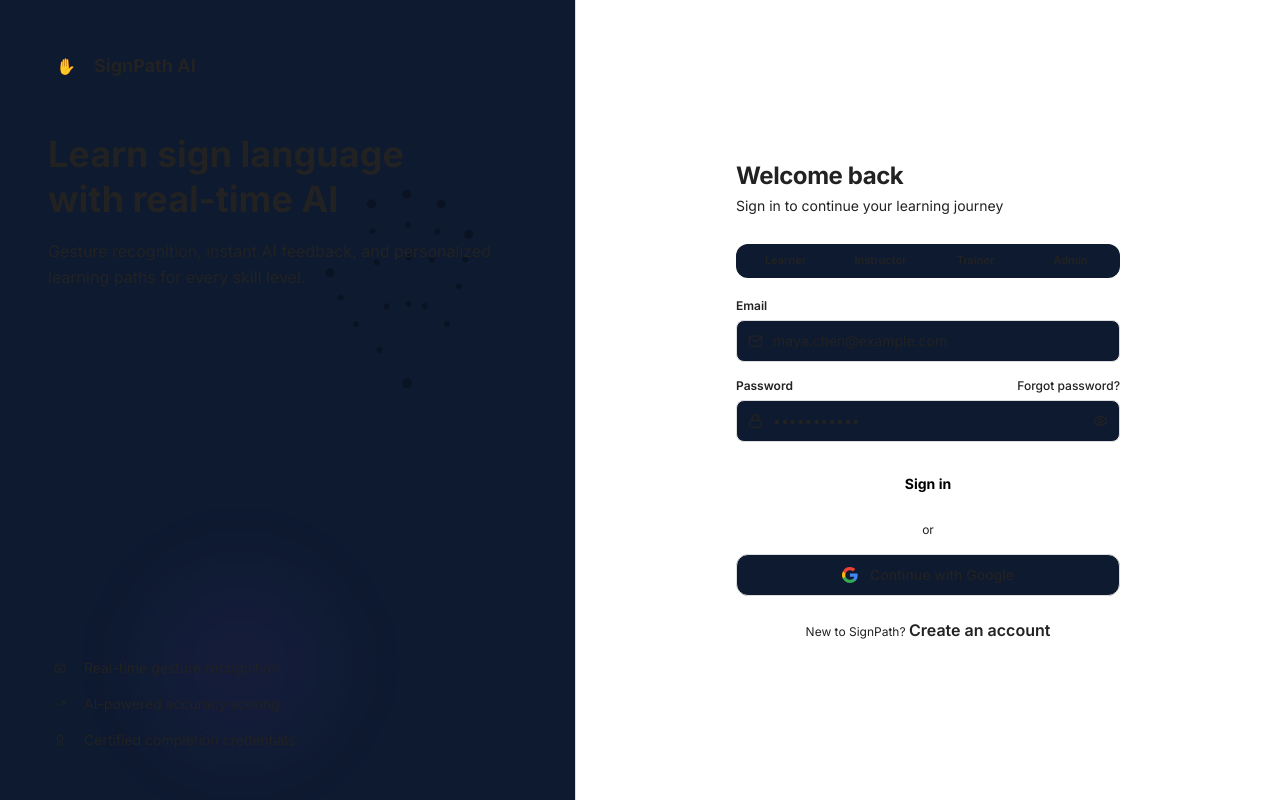
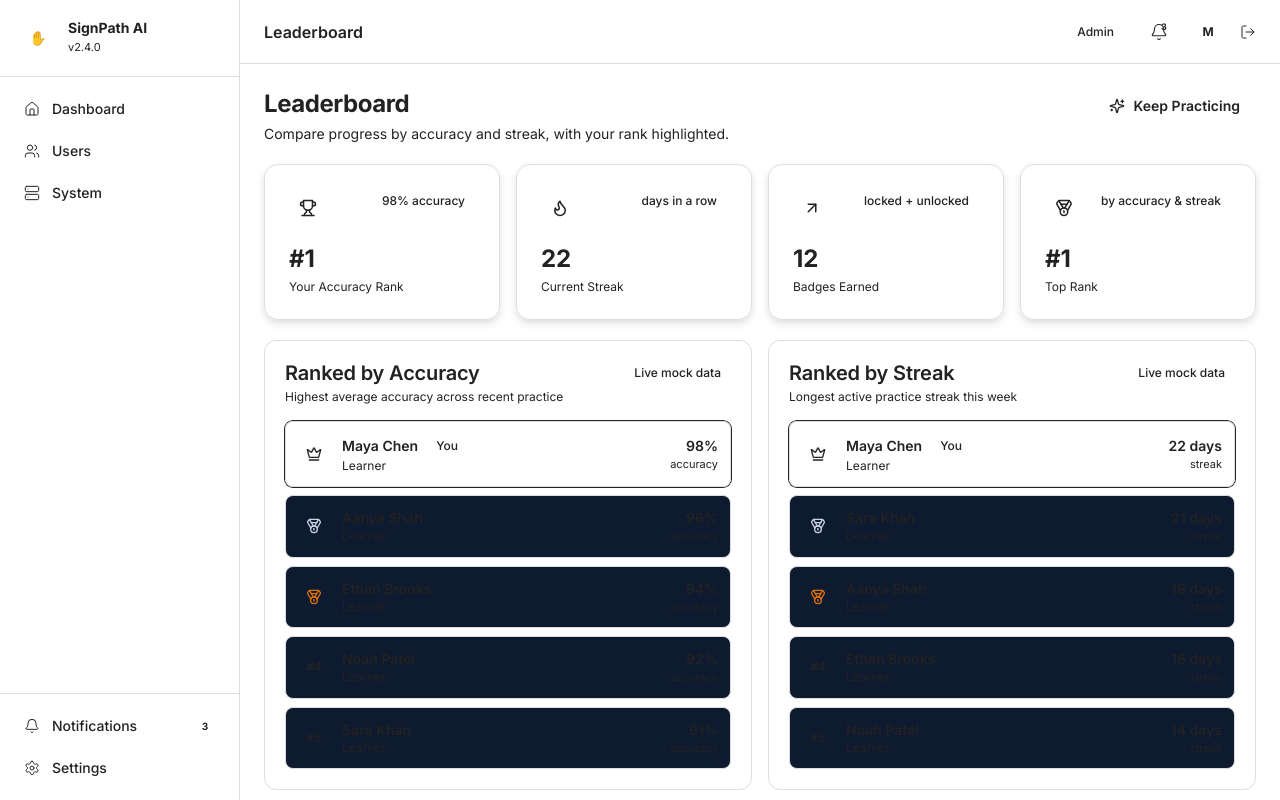
Before and after one commit to springboardmentor98765v/ai-signlanguage-platform-si7-team-one, a React (Vite) app: page /leaderboard in a window 1280 px wide. Before the commit this address led to /login. Built offline with nearby package versions, Linux system fonts and the light colour scheme; sample sign-in values are in the browser's storage.

Commit message:
Add milestone 3 leaderboard page

```diff
--- a/src/app/App.tsx
+++ b/src/app/App.tsx
@@ -4,7 +4,7 @@ import { ThemeProvider } from "./ThemeProvider";
 import { ProtectedRoute } from "./routes/ProtectedRoute";
 import { AppShell } from "./components/layout/AppShell";
 import type { Screen, Role } from "./lib/types";
-
+import Leaderboard from "./pages/Leaderboard";
 import LoginScreen from "./pages/LoginScreen";
 import SignupScreen from "./pages/SignupScreen";
 import OnboardingScreen from "./pages/OnboardingScreen";
@@ -26,6 +26,7 @@ import SystemMonitoring from "./pages/SystemMonitoring";
 import NotificationsPanel from "./pages/NotificationsPanel";
 import SettingsScreen from "./pages/SettingsScreen";
 import CameraPermissionScreen from "./pages/CameraPermissionScreen";
+import { SCREEN_PATH } from "./lib/nav";
 
 // Small bridge: AppShell passes `go` down via Outlet context; pages that
 // were written to take a `go` prop directly (unchanged from the original
@@ -113,6 +114,7 @@ export default function App() {
               <Route path="/settings" element={<SettingsScreen />} />
               <Route path="/camera-permission" element={<GoPage Component={CameraPermissionScreen} />} />
 
+              <Route path="/leaderboard" element={<GoPage Component={Leaderboard} />} />
               <Route path="/" element={<Navigate to="/dashboard" replace />} />
             </Route>
           </Route>
--- a/src/app/lib/nav.tsx
+++ b/src/app/lib/nav.tsx
@@ -1,5 +1,5 @@
 import {
-  Home, BookOpen, Camera, CheckSquare, TrendingUp, Award, Users, Server, Activity,
+  Home, BookOpen, Camera, CheckSquare, TrendingUp, Award, Users, Server, Activity, Trophy,
 } from "lucide-react";
 import type { Role, Screen } from "./types";
 
@@ -11,6 +11,7 @@ export const NAV: Record<Role, { screen: Screen; label: string; icon: React.Elem
     { screen: "assessment",        label: "Assessments", icon: CheckSquare },
     { screen: "progress",          label: "Progress",  icon: TrendingUp },
     { screen: "certificates",      label: "Certificates", icon: Award },
+    { screen: "leaderboard",      label: "Leaderboard", icon: Trophy },
   ],
   instructor: [
     { screen: "instructor-dashboard", label: "Dashboard", icon: Home },
@@ -32,7 +33,8 @@ export const SCREEN_LABELS: Record<Screen, string> = {
   "learner-dashboard": "Dashboard", courses: "Course Catalog",
   lesson: "Lesson View", practice: "Practice", assessment: "Assessment",
   feedback: "AI Feedback", progress: "Progress & Analytics",
-  certificates: "Certificates", "instructor-dashboard": "Instructor Dashboard",
+  certificates: "Certificates", leaderboard: "Leaderboard",
+  "instructor-dashboard": "Instructor Dashboard",
   "course-management": "Course Management", "student-detail": "Student Detail",
   "trainer-console": "Trainer Console", "admin-dashboard": "Admin Dashboard",
   "user-management": "User Management", "system-monitoring": "System Monitoring",
@@ -55,7 +57,8 @@ export const SCREEN_PATH: Record<Screen, string> = {
   "learner-dashboard": "/dashboard", courses: "/courses",
   lesson: "/courses/lesson", practice: "/practice", assessment: "/assessment",
   feedback: "/feedback", progress: "/progress",
-  certificates: "/certificates", "instructor-dashboard": "/instructor",
+  certificates: "/certificates", leaderboard: "/leaderboard",
+  "instructor-dashboard": "/instructor",
   "course-management": "/instructor/courses", "student-detail": "/instructor/students",
   "trainer-console": "/trainer", "admin-dashboard": "/admin",
   "user-management": "/admin/users", "system-monitoring": "/admin/system",
--- a/src/app/lib/types.ts
+++ b/src/app/lib/types.ts
@@ -2,6 +2,7 @@ export type Screen =
   | "login" | "signup" | "onboarding"
   | "learner-dashboard" | "courses" | "lesson" | "practice"
   | "assessment" | "feedback" | "progress" | "certificates"
+  | "leaderboard"
   | "instructor-dashboard" | "course-management" | "student-detail"
   | "trainer-console"
   | "admin-dashboard" | "user-management" | "system-monitoring"
--- /dev/null
+++ b/src/app/pages/Leaderboard.tsx
@@ -0,0 +1,146 @@
+import { useMemo } from "react";
+import { Trophy, Flame, ArrowUpRight, Medal, Crown, Sparkles } from "lucide-react";
+import type { Screen } from "../lib/types";
+import { MCard } from "../components/shared/MCard";
+import { Bdg } from "../components/shared/Indicators";
+
+type LeaderRow = {
+  rank: number;
+  name: string;
+  role: string;
+  accuracy: number;
+  streak: number;
+  badges: number;
+  isMe?: boolean;
+};
+
+const accuracyLeaders: LeaderRow[] = [
+  { rank: 1, name: "Maya Chen", role: "Learner", accuracy: 98, streak: 22, badges: 12, isMe: true },
+  { rank: 2, name: "Aanya Shah", role: "Learner", accuracy: 96, streak: 18, badges: 10 },
+  { rank: 3, name: "Ethan Brooks", role: "Learner", accuracy: 94, streak: 15, badges: 9 },
+  { rank: 4, name: "Noah Patel", role: "Learner", accuracy: 92, streak: 12, badges: 8 },
+  { rank: 5, name: "Sara Khan", role: "Learner", accuracy: 91, streak: 11, badges: 7 },
+];
+
+const streakLeaders: LeaderRow[] = [
+  { rank: 1, name: "Maya Chen", role: "Learner", accuracy: 98, streak: 22, badges: 12, isMe: true },
+  { rank: 2, name: "Sara Khan", role: "Learner", accuracy: 91, streak: 21, badges: 8 },
+  { rank: 3, name: "Aanya Shah", role: "Learner", accuracy: 96, streak: 18, badges: 10 },
+  { rank: 4, name: "Ethan Brooks", role: "Learner", accuracy: 94, streak: 16, badges: 9 },
+  { rank: 5, name: "Noah Patel", role: "Learner", accuracy: 92, streak: 14, badges: 7 },
+];
+
+function MedalIcon({ rank }: { rank: number }) {
+  if (rank === 1) return <Crown size={16} className="text-warning" />;
+  if (rank === 2) return <Medal size={16} className="text-slate-300" />;
+  if (rank === 3) return <Medal size={16} className="text-amber-600" />;
+  return <span className="text-xs font-semibold text-muted-foreground">#{rank}</span>;
+}
+
+function LeaderCard({
+  title,
+  subtitle,
+  rows,
+  metricLabel,
+  metricValue,
+}: {
+  title: string;
+  subtitle: string;
+  rows: LeaderRow[];
+  metricLabel: string;
+  metricValue: (row: LeaderRow) => string;
+}) {
+  return (
+    <div className="bg-card border border-border rounded-xl p-5">
+      <div className="flex items-start justify-between mb-4">
+        <div>
+          <h3 className="font-semibold text-foreground">{title}</h3>
+          <p className="text-xs text-muted-foreground mt-1">{subtitle}</p>
+        </div>
+        <Bdg label="Live mock data" v="info" />
+      </div>
+
+      <div className="space-y-2">
+        {rows.map((row) => (
+          <div
+            key={`${title}-${row.rank}-${row.name}`}
+            className={`flex items-center gap-3 rounded-lg border px-3 py-3 transition-all ${
+              row.isMe
+                ? "border-primary/40 bg-primary/5 ring-1 ring-primary/20"
+                : "border-border bg-[#0e1a30]"
+            }`}
+          >
+            <div className="w-8 flex items-center justify-center">
+              <MedalIcon rank={row.rank} />
+            </div>
+
+            <div className="flex-1 min-w-0">
+              <div className="flex items-center gap-2">
+                <div className="text-sm font-semibold text-foreground truncate">{row.name}</div>
+                {row.isMe && <Bdg label="You" v="success" />}
+              </div>
+              <div className="text-xs text-muted-foreground truncate">{row.role}</div>
+            </div>
+
+            <div className="text-right">
+              <div className="text-sm font-semibold text-foreground">{metricValue(row)}</div>
+              <div className="text-[11px] text-muted-foreground">{metricLabel}</div>
+            </div>
+          </div>
+        ))}
+      </div>
+    </div>
+  );
+}
+
+export default function Leaderboard({ go }: { go: (s: Screen) => void }) {
+  const me = useMemo(
+    () => accuracyLeaders.find((row) => row.isMe) ?? accuracyLeaders[0],
+    []
+  );
+
+  return (
+    <div className="p-6 space-y-5 max-w-6xl mx-auto">
+      <div className="flex items-start justify-between gap-4">
+        <div>
+          <h2 className="text-2xl font-bold text-foreground">Leaderboard</h2>
+          <p className="text-muted-foreground text-sm mt-1">
+            Compare progress by accuracy and streak, with your rank highlighted.
+          </p>
+        </div>
+        <button
+          onClick={() => go("practice")}
+          className="inline-flex items-center gap-2 rounded-xl bg-primary px-4 py-2 text-sm font-semibold text-primary-foreground hover:opacity-90 transition"
+        >
+          <Sparkles size={16} />
+          Keep Practicing
+        </button>
+      </div>
+
+      <div className="grid grid-cols-4 gap-4">
+        <MCard icon={Trophy} label="Your Accuracy Rank" value={`#${me.rank}`} delta={`${me.accuracy}% accuracy`} col="cyan" />
+        <MCard icon={Flame} label="Current Streak" value={`${me.streak}`} delta="days in a row" col="amber" />
+        <MCard icon={ArrowUpRight} label="Badges Earned" value={`${me.badges}`} delta="locked + unlocked" col="emerald" />
+        <MCard icon={Medal} label="Top Rank" value="#1" delta="by accuracy & streak" col="violet" />
+      </div>
+
+      <div className="grid grid-cols-2 gap-4">
+        <LeaderCard
+          title="Ranked by Accuracy"
+          subtitle="Highest average accuracy across recent practice"
+          rows={accuracyLeaders}
+          metricLabel="accuracy"
+          metricValue={(row) => `${row.accuracy}%`}
+        />
+
+        <LeaderCard
+          title="Ranked by Streak"
+          subtitle="Longest active practice streak this week"
+          rows={streakLeaders}
+          metricLabel="streak"
+          metricValue={(row) => `${row.streak} days`}
+        />
+      </div>
+    </div>
+  );
+}
```
